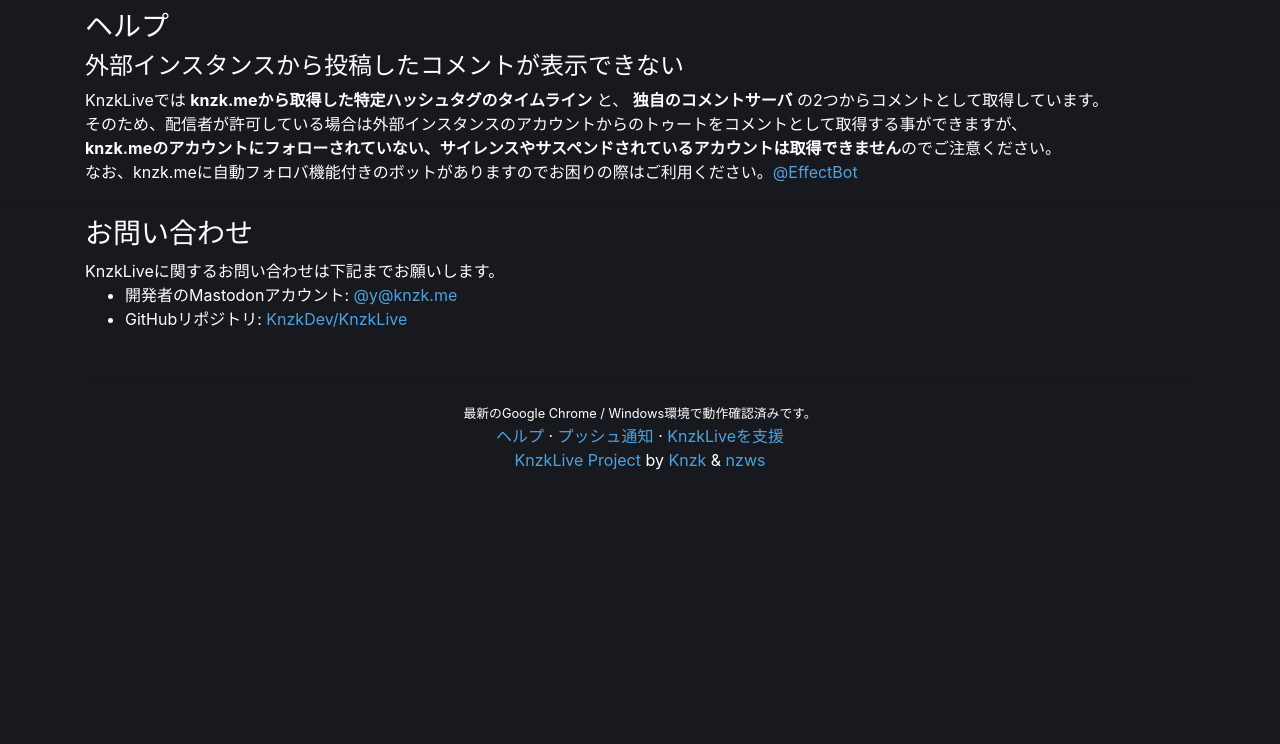
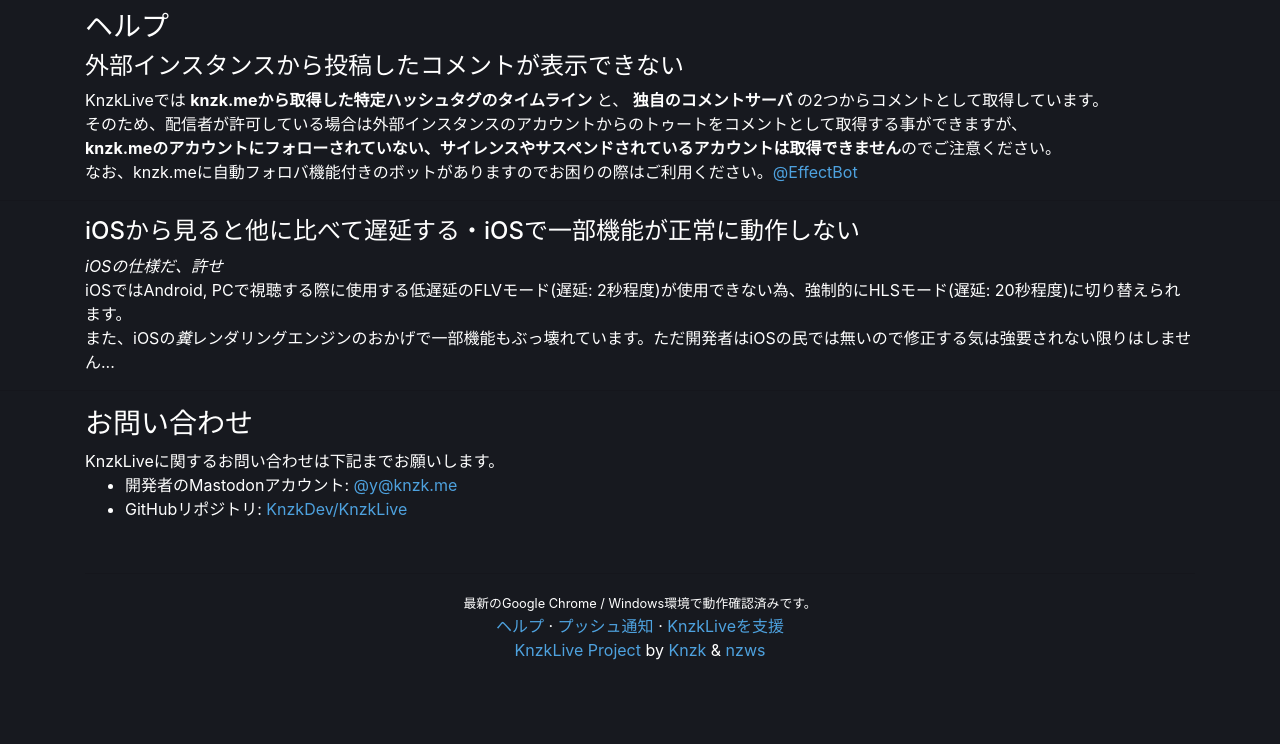
Before and after one commit to nzws/KnzkLive, a PHP site: page /help in a window 1280 px wide. Shown: the part 66-810 px from the top of the page. Run offline with PHP 8.4, Linux system fonts and the light colour scheme.

Commit message:
ヘルプを追加 え、お前はiOSアンチか、だって？そんな事ありませんよぉ～(営業スマイル)
~~当たり前やんiOSアンt...~~
まあiPad所有してるんだけど

```diff
--- a/public/help.php
+++ b/public/help.php
@@ -18,6 +18,13 @@
   なお、<?=$env["masto_login"]["domain"]?>に自動フォロバ機能付きのボットがありますのでお困りの際はご利用ください。<a href="https://knzk.me/@EffectBot" target="_blank">@EffectBot</a>
 </div>
 <hr>
+<div class="container" id="help2">
+  <h4>iOSから見ると他に比べて遅延する・iOSで一部機能が正常に動作しない</h4>
+  <i>iOSの仕様だ、許せ</i><br>
+  iOSではAndroid, PCで視聴する際に使用する低遅延のFLVモード(遅延: 2秒程度)が使用できない為、強制的にHLSモード(遅延: 20秒程度)に切り替えられます。<br>
+  また、iOSの<i>糞</i>レンダリングエンジンのおかげで一部機能もぶっ壊れています。ただ開発者はiOSの民では無いので修正する気は強要されない限りはしません...
+</div>
+<hr>
 <div class="container" id="contact">
   <h3>お問い合わせ</h3>
   KnzkLiveに関するお問い合わせは下記までお願いします。
```
